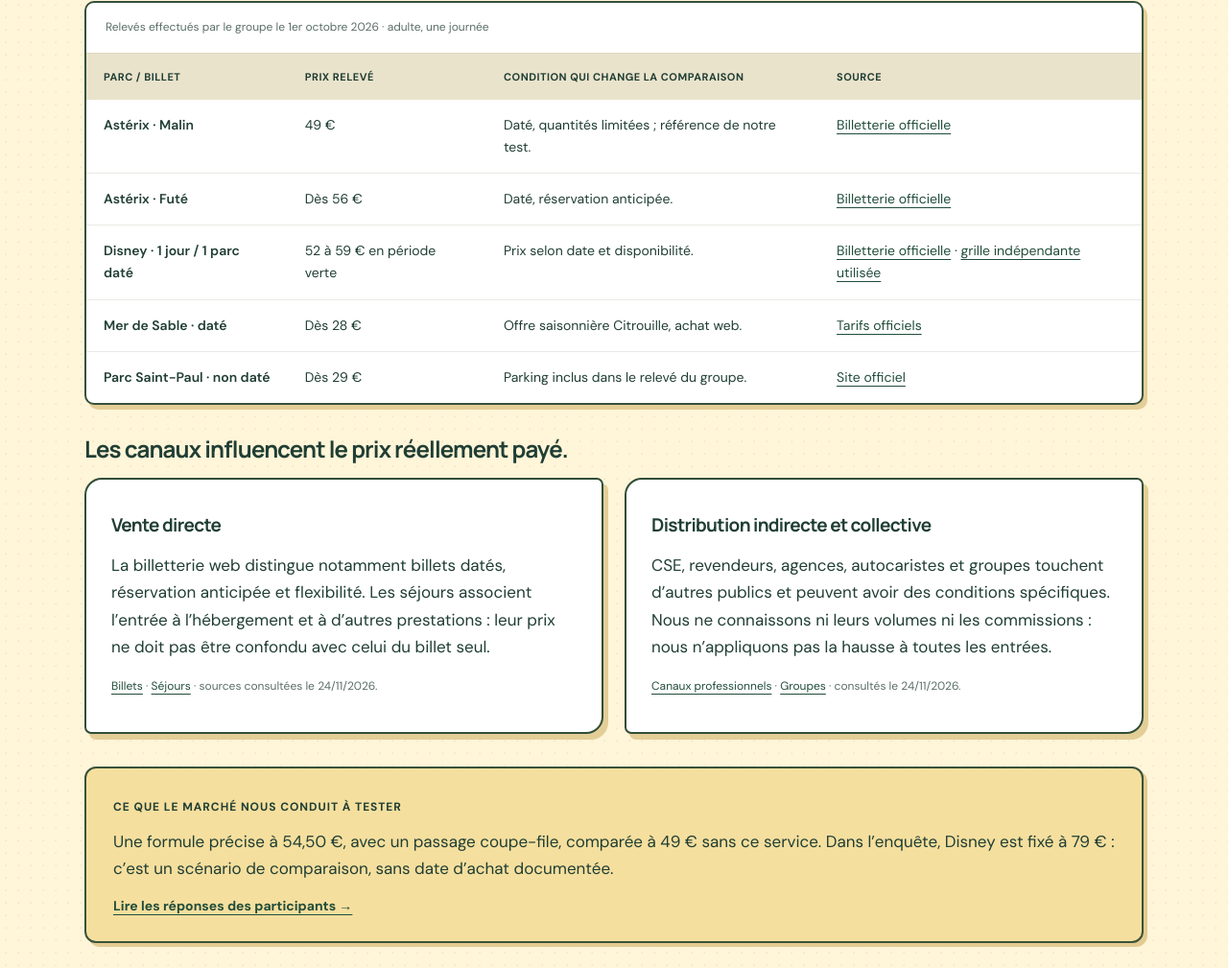
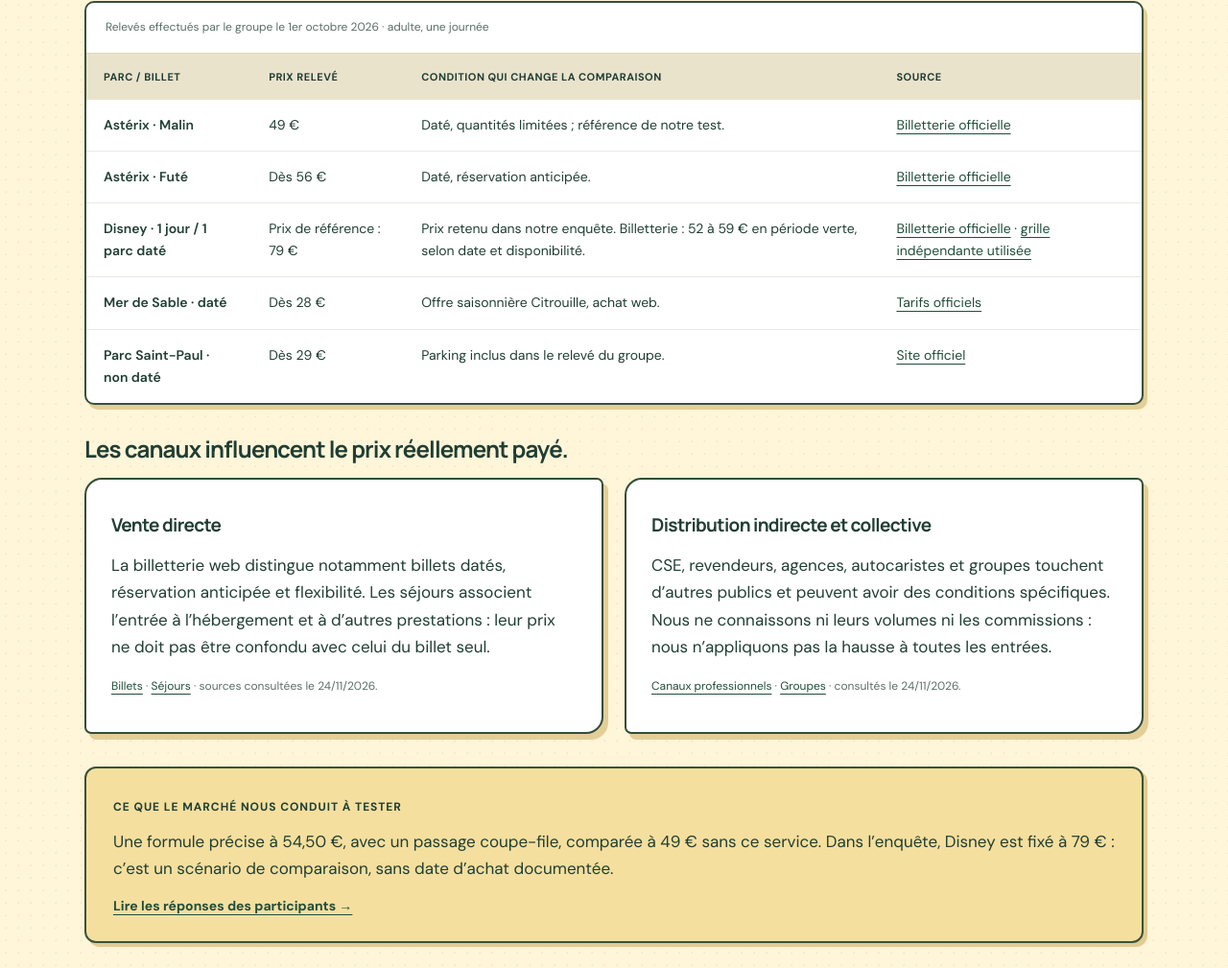
Before and after one commit to mylenemart/Prix_marketing, a plain HTML site: page marche.html in a window 1280 px wide. Shown: the part 833-1842 px from the top of the page at 96% size. Drawn offline with Linux system fonts and the light colour scheme.

Commit message:
Add files via upload

```diff
--- a/marche.html
+++ b/marche.html
@@ -4,7 +4,7 @@
 <div class="tablebox"><table><caption>Relevés effectués par le groupe le 1er octobre 2026 · adulte, une journée</caption><thead><tr><th>Parc / billet</th><th>Prix relevé</th><th>Condition qui change la comparaison</th><th>Source</th></tr></thead><tbody>
 <tr><th>Astérix · Malin</th><td>49 €</td><td>Daté, quantités limitées ; référence de notre test.</td><td><a href="https://www.parcasterix.fr/offres/billets" title="Billetterie officielle — ouvrir la source ou la rubrique">Billetterie officielle</a></td></tr>
 <tr><th>Astérix · Futé</th><td>Dès 56 €</td><td>Daté, réservation anticipée.</td><td><a href="https://www.parcasterix.fr/offres/billets" title="Billetterie officielle — ouvrir la source ou la rubrique">Billetterie officielle</a></td></tr>
-<tr><th>Disney · 1 jour / 1 parc daté</th><td>52 à 59 € en période verte</td><td>Prix selon date et disponibilité.</td><td><a href="https://tickets.disneylandparis.com/fr-fr/tickets" title="Billetterie officielle — ouvrir la source ou la rubrique">Billetterie officielle</a> · <a href="https://disneyland-pratique.fr/tarifs-disneyland-paris-2026.html" title="grille indépendante utilisée — ouvrir la source ou la rubrique">grille indépendante utilisée</a></td></tr>
+<tr><th>Disney · 1 jour / 1 parc daté</th><td>Prix de référence : 79 €</td><td>Prix retenu dans notre enquête. Billetterie : 52 à 59 € en période verte, selon date et disponibilité.</td><td><a href="https://tickets.disneylandparis.com/fr-fr/tickets" title="Billetterie officielle — ouvrir la source ou la rubrique">Billetterie officielle</a> · <a href="https://disneyland-pratique.fr/tarifs-disneyland-paris-2026.html" title="grille indépendante utilisée — ouvrir la source ou la rubrique">grille indépendante utilisée</a></td></tr>
 <tr><th>Mer de Sable · daté</th><td>Dès 28 €</td><td>Offre saisonnière Citrouille, achat web.</td><td><a href="https://www.merdesable.fr/tarifs-reservations" title="Tarifs officiels — ouvrir la source ou la rubrique">Tarifs officiels</a></td></tr>
 <tr><th>Parc Saint-Paul · non daté</th><td>Dès 29 €</td><td>Parking inclus dans le relevé du groupe.</td><td><a href="https://www.parcsaintpaul.fr/" title="Site officiel — ouvrir la source ou la rubrique">Site officiel</a></td></tr>
 </tbody></table></div>
```
Also changed, not shown: enquete.html (+1 -1 lines).
